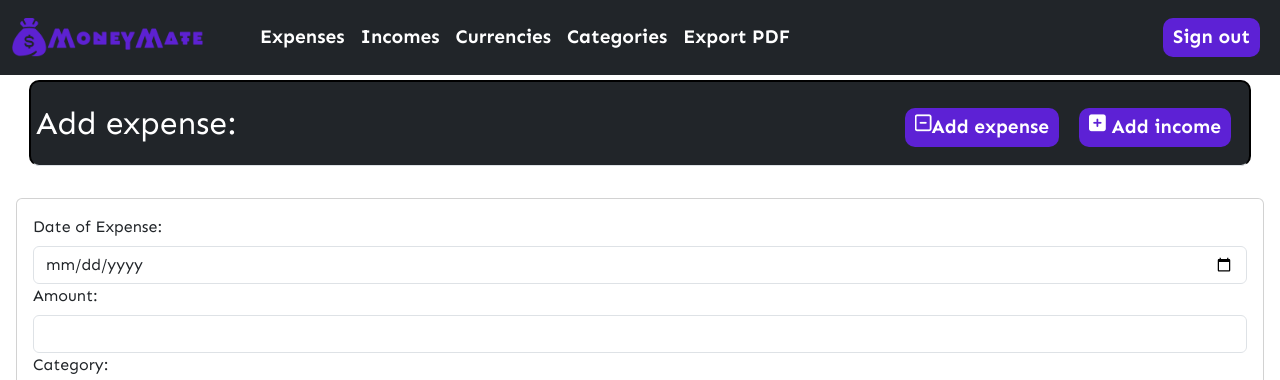
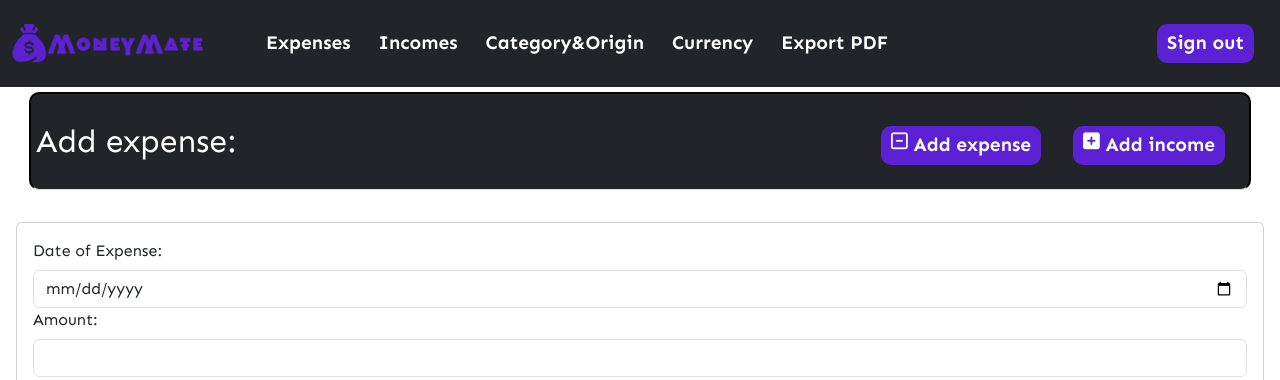
Before and after one commit to BohdanBezushka/MoneyMate, a Django app: page /addexpense/ in a window 1280 px wide. Shown: the top 380 px of the page. Run offline with Django 3.2, Linux system fonts and the light colour scheme; data that the repository does not hold is empty; some libraries are stand-ins or nearby versions.

Commit message:
Add space between icon-Add expense

```diff
--- a/static/css/style.css
+++ b/static/css/style.css
@@ -298,8 +298,13 @@ button.navbar-toggler.\.dashboard-toggler{
     background-color: white;
 }
 
+a.nav-link{
+    margin: 6px;
+}
+
 .links-dashboard a {
     color:white;
+    padding: 4px;
 }
 
 .links-dashboard a:hover {
--- a/templates/moneymate/dashboard.html
+++ b/templates/moneymate/dashboard.html
@@ -19,10 +19,10 @@
           <a class="nav-link" href="{% url 'listIncomes' %}">Incomes</a>
         </li>
         <li class="nav-item links-dashboard">
-          <a class="nav-link" href="#reviews">Currencies</a>
+          <a class="nav-link" href="#reviews">Category&Origin</a>
         </li>
         <li class="nav-item links-dashboard">
-          <a class="nav-link" href="#contact">Categories</a>
+          <a class="nav-link" href="#contact">Currency</a>
         </li>
         <li class="nav-item links-dashboard">
           <a class="nav-link" href="#reviews">Export PDF</a>
--- a/templates/moneymate/expenses/add_expense.html
+++ b/templates/moneymate/expenses/add_expense.html
@@ -11,7 +11,7 @@
     <div class="btn-toolbar mb-2 mb-md-0 ">
       <div class="btn-group me-2">
         <a class="nav-link" href="{% url 'addExpense' %}">
-          <button type="button" class="btn btn-sm btn-outline-secondary"><i class="far fa-minus-square"></i>Add expense</button>
+          <button type="button" class="btn btn-sm btn-outline-secondary"><i class="far fa-minus-square"></i> Add expense</button>
         </a>
         <a class="nav-link" href="{% url 'addIncome' %}">
           <button type="button" class="btn btn-sm btn-outline-secondary"><i class="fas fa-plus-square"></i> Add income</button>
--- a/templates/moneymate/expenses/edit_expense.html
+++ b/templates/moneymate/expenses/edit_expense.html
@@ -11,7 +11,7 @@
     <div class="btn-toolbar mb-2 mb-md-0 ">
       <div class="btn-group me-2">
         <a class="nav-link" href="{% url 'addExpense' %}">
-          <button type="button" class="btn btn-sm btn-outline-secondary"><i class="far fa-minus-square"></i>Add expense</button>
+          <button type="button" class="btn btn-sm btn-outline-secondary"><i class="far fa-minus-square"></i> Add expense</button>
         </a>
         <a class="nav-link" href="{% url 'addIncome' %}">
           <button type="button" class="btn btn-sm btn-outline-secondary"><i class="fas fa-plus-square"></i> Add income</button>
--- a/templates/moneymate/expenses/list_expenses.html
+++ b/templates/moneymate/expenses/list_expenses.html
@@ -9,7 +9,7 @@
 		<div class="btn-toolbar mb-2 mb-md-0">
 			<div class="btn-group me-2">
 				<a class="nav-link" href="{% url 'addExpense' %}">
-					<button type="button" class="btn btn-sm btn-outline-secondary"><i class="far fa-minus-square"></i>Add expense</button>
+					<button type="button" class="btn btn-sm btn-outline-secondary"><i class="far fa-minus-square"></i> Add expense</button>
 				</a>
 				<a class="nav-link" href="{% url 'addIncome' %}">
 					<button type="button" class="btn btn-sm btn-outline-secondary"><i class="fas fa-plus-square"></i> Add income</button>
--- a/templates/moneymate/incomes/add_income.html
+++ b/templates/moneymate/incomes/add_income.html
@@ -11,7 +11,7 @@
     <div class="btn-toolbar mb-2 mb-md-0 ">
       <div class="btn-group me-2">
         <a class="nav-link" href="{% url 'addExpense' %}">
-          <button type="button" class="btn btn-sm btn-outline-secondary"><i class="far fa-minus-square"></i>Add expense</button>
+          <button type="button" class="btn btn-sm btn-outline-secondary"><i class="far fa-minus-square"></i> Add expense</button>
         </a>
         <a class="nav-link" href="{% url 'addIncome' %}">
           <button type="button" class="btn btn-sm btn-outline-secondary"><i class="fas fa-plus-square"></i> Add income</button>
--- a/templates/moneymate/incomes/edit_income.html
+++ b/templates/moneymate/incomes/edit_income.html
@@ -11,7 +11,7 @@
     <div class="btn-toolbar mb-2 mb-md-0 ">
       <div class="btn-group me-2">
         <a class="nav-link" href="{% url 'addExpense' %}">
-          <button type="button" class="btn btn-sm btn-outline-secondary"><i class="far fa-minus-square"></i>Add expense</button>
+          <button type="button" class="btn btn-sm btn-outline-secondary"><i class="far fa-minus-square"></i> Add expense</button>
         </a>
         <a class="nav-link" href="{% url 'addIncome' %}">
           <button type="button" class="btn btn-sm btn-outline-secondary"><i class="fas fa-plus-square"></i> Add income</button>
--- a/templates/moneymate/incomes/list_incomes.html
+++ b/templates/moneymate/incomes/list_incomes.html
@@ -9,7 +9,7 @@
 		<div class="btn-toolbar mb-2 mb-md-0">
 			<div class="btn-group me-2">
 				<a class="nav-link" href="{% url 'addExpense' %}">
-					<button type="button" class="btn btn-sm btn-outline-secondary"><i class="far fa-minus-square"></i>Add expense</button>
+					<button type="button" class="btn btn-sm btn-outline-secondary"><i class="far fa-minus-square"></i> Add expense</button>
 				</a>
 				<a class="nav-link" href="{% url 'addIncome' %}">
 					<button type="button" class="btn btn-sm btn-outline-secondary"><i class="fas fa-plus-square"></i> Add income</button>
```
